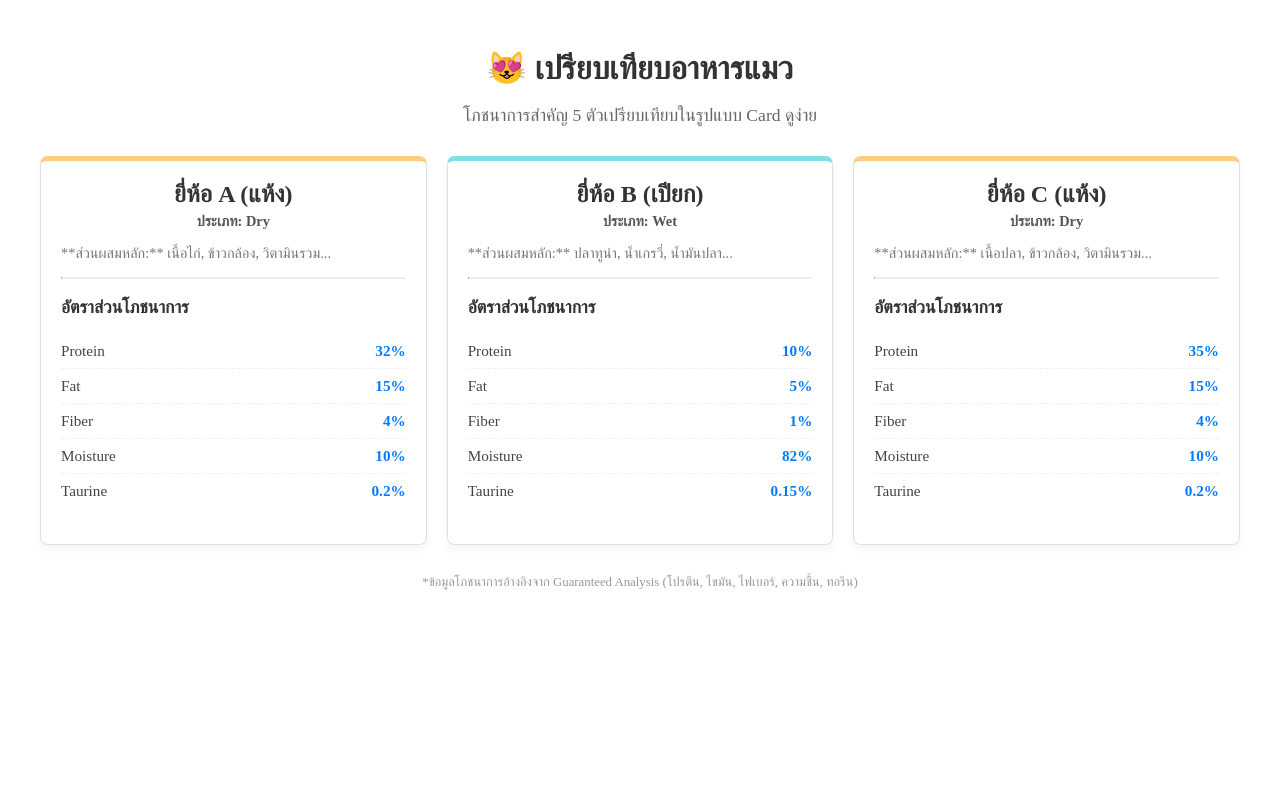
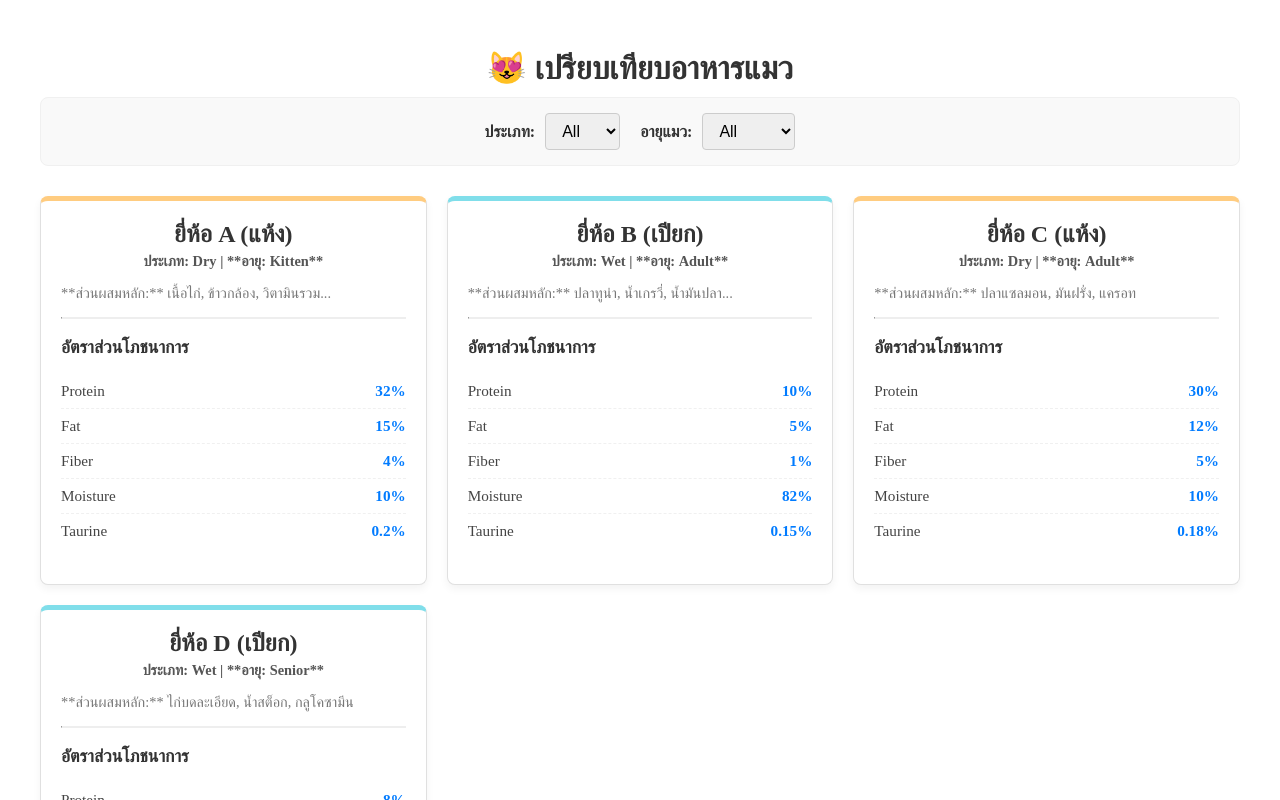
Before and after one commit to TPanat/CatFood, a Next.js app: page /CatFood/ in a window 1280 px wide. Shown: the top 800 px of the page. Built offline with nearby package versions, Linux system fonts and the light colour scheme.

Commit message:
feat: Added Type and Age filters to comparison page

```diff
--- a/data/catFoodData.js
+++ b/data/catFoodData.js
@@ -5,6 +5,7 @@ export const catFoodData = [
     id: 1,
     name: 'ยี่ห้อ A (แห้ง)',
     type: 'Dry',
+    age: 'Kitten', // เพิ่มข้อมูลอายุ
     ingredients: ['เนื้อไก่', 'ข้าวกล้อง', 'วิตามินรวม', 'แร่ธาตุ'],
     nutrition: {
       protein: '32%',
@@ -18,6 +19,7 @@ export const catFoodData = [
     id: 2,
     name: 'ยี่ห้อ B (เปียก)',
     type: 'Wet',
+    age: 'Adult', // เพิ่มข้อมูลอายุ
     ingredients: ['ปลาทูน่า', 'น้ำเกรวี่', 'น้ำมันปลา', 'ผักโขม'],
     nutrition: {
       protein: '10%',
@@ -31,14 +33,29 @@ export const catFoodData = [
     id: 3,
     name: 'ยี่ห้อ C (แห้ง)',
     type: 'Dry',
-    ingredients: ['เนื้อปลา', 'ข้าวกล้อง', 'วิตามินรวม', 'แร่ธาตุ'],
+    age: 'Adult', // อาหารแห้งสำหรับแมวโต
+    ingredients: ['ปลาแซลมอน', 'มันฝรั่ง', 'แครอท'],
     nutrition: {
-      protein: '35%',
-      fat: '15%',
-      fiber: '4%',
+      protein: '30%',
+      fat: '12%',
+      fiber: '5%',
       moisture: '10%',
-      taurine: '0.2%',
+      taurine: '0.18%',
     },
   },
-  // เพิ่มอาหารยี่ห้ออื่นๆ ได้ที่นี่...
+  {
+    id: 4,
+    name: 'ยี่ห้อ D (เปียก)',
+    type: 'Wet',
+    age: 'Senior', // อาหารเปียกสำหรับแมวสูงวัย
+    ingredients: ['ไก่บดละเอียด', 'น้ำสต็อก', 'กลูโคซามีน'],
+    nutrition: {
+      protein: '8%',
+      fat: '4%',
+      fiber: '1%',
+      moisture: '85%',
+      taurine: '0.15%',
+    },
+  },
+  // เพิ่มข้อมูลอื่นๆ และใส่ property 'age' ด้วย
 ];
--- a/pages/index.js
+++ b/pages/index.js
@@ -1,36 +1,29 @@
 // pages/index.js
 import Head from 'next/head';
+import { useState, useMemo } from 'react'; // Import hooks ที่จำเป็น
 import { catFoodData } from '../data/catFoodData';
-// Import สไตล์ใหม่
 import styles from '../styles/Home.module.css';
 
-// ฟังก์ชัน helper เพื่อจัดรูปแบบชื่อโภชนาการให้ดูดีขึ้น
+// ... (FoodCard Component โค้ดเดิม) ...
+// เพื่อให้โค้ดกระชับ ผมจะใส่เฉพาะส่วนที่เปลี่ยนไป
+// คุณสามารถคัดลอกส่วน FoodCard Component เดิมมาวางได้เลย
 const formatKey = (key) => {
-    // เช่น เปลี่ยน protein เป็น Protein
     return key.charAt(0).toUpperCase() + key.slice(1);
 };
 
-// Component สำหรับแสดง Card อาหารแต่ละยี่ห้อ
 const FoodCard = ({ food }) => {
     const cardClass = food.type === 'Dry' ? styles.dryType : styles.wetType;
-
+    // ปรับการแสดงผล: เพิ่ม Age ใน Card
     return (
         <div className={`${styles.foodCard} ${cardClass}`}>
-
-            {/* ส่วนหัว Card: ชื่อและประเภท */}
             <div className={styles.cardHeader}>
                 <h2>{food.name}</h2>
-                <p>ประเภท: {food.type}</p>
+                <p>ประเภท: {food.type} | **อายุ: {food.age}**</p>
             </div>
-
-            {/* ส่วนผสมหลัก */}
             <p style={{ fontSize: '0.9em', color: '#777' }}>
                 **ส่วนผสมหลัก:** {food.ingredients.slice(0, 3).join(', ')}{food.ingredients.length > 3 ? '...' : ''}
             </p>
-
             <hr style={{ margin: '15px 0', borderTop: '1px solid #eee' }} />
-
-            {/* ส่วนเปรียบเทียบโภชนาการ */}
             <h3 style={{ fontSize: '1.1em', marginBottom: '10px', color: '#333' }}>
                 อัตราส่วนโภชนาการ
             </h3>
@@ -46,32 +39,84 @@ const FoodCard = ({ food }) => {
     );
 };
 
+// Component หลัก
+const Home = () => {
+    // 1. กำหนด State สำหรับ Filter
+    const [filterType, setFilterType] = useState('All'); // All, Dry, Wet
+    const [filterAge, setFilterAge] = useState('All');   // All, Kitten, Adult, Senior
 
-const Home = () => {
+    // ตัวเลือกสำหรับ Filter
+    const typeOptions = ['All', 'Dry', 'Wet'];
+    const ageOptions = ['All', 'Kitten', 'Adult', 'Senior'];
+
+    // 2. ใช้ useMemo เพื่อกรองข้อมูล
+    const filteredFood = useMemo(() => {
+        return catFoodData.filter(food => {
+            // กรองตามประเภท (Dry/Wet)
+            const typeMatch = filterType === 'All' || food.type === filterType;
+
+            // กรองตามอายุ (Kitten/Adult/Senior)
+            const ageMatch = filterAge === 'All' || food.age === filterAge;
+
+            return typeMatch && ageMatch;
+        });
+    }, [filterType, filterAge]); // จะ re-run เมื่อ filterType หรือ filterAge เปลี่ยน
+
     return (
         <div className={styles.container}>
             <Head>
                 <title>Cat Food Comparator</title>
             </Head>
 
-      {/* ส่วน Header หลัก */}
             <h1 style={{ textAlign: 'center', color: '#333', marginBottom: '10px' }}>
                 😻 เปรียบเทียบอาหารแมว
             </h1>
-      <p style={{ textAlign: 'center', color: '#666', fontSize: '1.1em' }}>
-        โภชนาการสำคัญ 5 ตัวเปรียบเทียบในรูปแบบ Card ดูง่าย
-      </p>
 
-      {/* ส่วน Grid แสดง Card อาหารทั้งหมด */}
-      <div className={styles.foodGrid}>
-        {catFoodData.map((food) => (
-          <FoodCard key={food.id} food={food} />
+            {/* 3. ส่วนควบคุม Filter */}
+            <div className={styles.filterControls}>
+
+                {/* Filter ประเภทอาหาร */}
+                <div className={styles.filterGroup}>
+                    <label>ประเภท:</label>
+                    <select
+                        value={filterType}
+                        onChange={(e) => setFilterType(e.target.value)}
+                        className={styles.filterSelect}
+                    >
+                        {typeOptions.map(option => (
+                            <option key={option} value={option}>{option}</option>
                         ))}
+                    </select>
                 </div>
 
-      <p style={{ marginTop: '30px', textAlign: 'center', fontSize: '0.8em', color: '#999' }}>
-        *ข้อมูลโภชนาการอ้างอิงจาก Guaranteed Analysis (โปรตีน, ไขมัน, ไฟเบอร์, ความชื้น, ทอรีน)
+                {/* Filter อายุแมว */}
+                <div className={styles.filterGroup}>
+                    <label>อายุแมว:</label>
+                    <select
+                        value={filterAge}
+                        onChange={(e) => setFilterAge(e.target.value)}
+                        className={styles.filterSelect}
+                    >
+                        {ageOptions.map(option => (
+                            <option key={option} value={option}>{option}</option>
+                        ))}
+                    </select>
+                </div>
+            </div>
+
+            {/* ส่วน Grid แสดง Card อาหารที่ถูกกรอง */}
+            <div className={styles.foodGrid}>
+                {filteredFood.length > 0 ? (
+                    filteredFood.map((food) => (
+                        <FoodCard key={food.id} food={food} />
+                    ))
+                ) : (
+                    <p style={{ gridColumn: '1 / -1', textAlign: 'center', padding: '50px', color: '#888' }}>
+                        ไม่พบข้อมูลอาหารตามเงื่อนไขที่เลือก
                     </p>
+                )}
+            </div>
+
         </div>
     );
 };
--- a/styles/Home.module.css
+++ b/styles/Home.module.css
@@ -80,3 +80,35 @@
   font-weight: bold;
   color: #007bff; /* เน้นสีฟ้าสำหรับตัวเลข */
 }
+
+/* --- Filter Styles --- */
+.filterControls {
+  display: flex;
+  gap: 20px;
+  justify-content: center;
+  margin-bottom: 30px;
+  padding: 15px;
+  border: 1px solid #f0f0f0;
+  border-radius: 8px;
+  background-color: #f9f9f9;
+}
+
+.filterGroup label {
+  font-weight: bold;
+  margin-right: 10px;
+  color: #333;
+}
+
+.filterSelect {
+  padding: 8px 12px;
+  border: 1px solid #ccc;
+  border-radius: 4px;
+  font-size: 1em;
+  cursor: pointer;
+  transition: border-color 0.2s;
+}
+
+.filterSelect:focus {
+  border-color: #007bff;
+  outline: none;
+}
```
Lines whose indentation alone changed are shown as unchanged.
